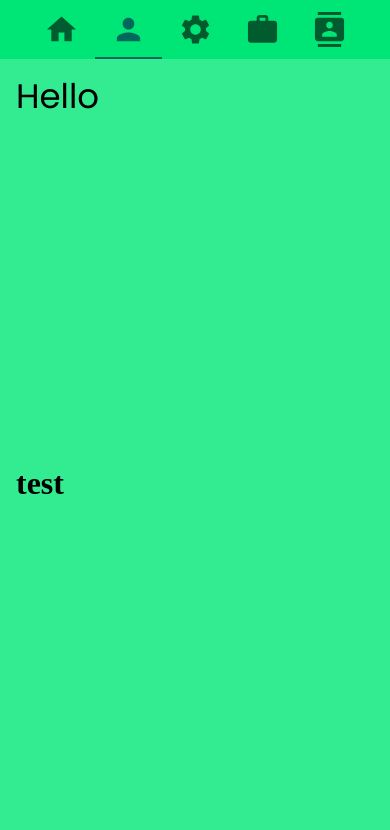
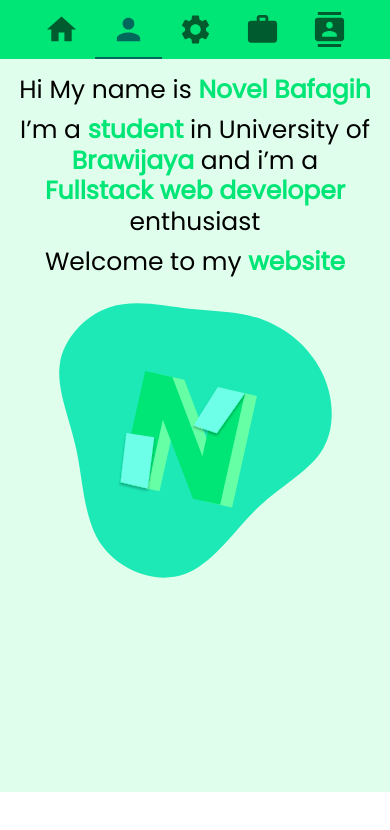
Before and after one commit to kucingapi/portofolio, a React (Create React App) app: page / in a window 390 px wide. Shown: the top 830 px of the page. Built offline with nearby package versions, Linux system fonts and the light colour scheme.

Commit message:
homesection responsive

```diff
--- a/src/App.js
+++ b/src/App.js
@@ -1,4 +1,5 @@
 import { createTheme, ThemeProvider } from '@mui/material';
+import { responsiveFontSizes } from '@mui/material/styles';
 import { green, teal } from '@mui/material/colors';
 import { HomeSection } from './components/HomeSection';
 import { Navbar } from './components/Navbar';
@@ -14,12 +15,17 @@ const theme = createTheme({
     secondary: {
       main: teal['800'],
     },
+    background: {
+      main: '#DFFFEC',
+    },
   },
 });
 
+const responsiveTheme = responsiveFontSizes(theme);
+
 function App() {
   return (
-    <ThemeProvider theme={theme}>
+    <ThemeProvider theme={responsiveTheme}>
       <Navbar />
       <HomeSection />
     </ThemeProvider>
--- a/src/components/HomeSection.jsx
+++ b/src/components/HomeSection.jsx
@@ -1,25 +1,67 @@
 import { Box, Grid, Typography } from "@mui/material"
-// import { makeStyles } from "@mui/styles";
+import { makeStyles } from "@mui/styles";
+import Logo from "../assets/Logo.svg";
 
-// const useStyles = makeStyles((theme) => ({
-// }));
+const useStyles = makeStyles((theme) => ({
+	boldText:{
+		fontWeight:'900',
+		color: theme.palette.primary.main,
+		display:'inline'
+	},
+	logo:{
+		width:'30vw',
+		[theme.breakpoints.down('md')]:{
+			width:'70vw'
+		}
+	},
+	itemMiddle:{
+		display:'flex',
+		alignItems:'center',
+		justifyContent:'center',
+		[theme.breakpoints.down('md')]:{
+
+			alignItems:'flex-start',
+		}
+
+	}
+}));
 
 export const HomeSection = () =>{
+	const classes = useStyles();
 	return(
-		<Box sx={{
-			height:"90vh",
-			backgroundColor:"primary.light",
-			display:"flex",
-			alignItems:{md:"center"},
-			justifyContent:{md:"center"},
-			padding:2,
-		}}>
+		<Box
+			sx={{
+				height:"83vh",
+				backgroundColor:"background.main",
+				padding:2,
+			}}
+			className={classes.itemMiddle}
+		>
 			<Grid container spacing={2}>
-				<Grid item xs={12} md={6}>
-				<Typography variant="h4">Hello</Typography>
+				<Grid item xs={12} md={6} className={classes.itemMiddle}>
+					<Box>
+						<Typography
+							variant="h4"
+							align="center"
+							gutterBottom={true}>
+							Hi My name is <Box className={classes.boldText}>Novel Bafagih</Box>
+						</Typography>
+						<Typography
+							variant="h4"
+							align="center"
+							gutterBottom={true}>
+							I’m a <Box className={classes.boldText}>student</Box> in University of <Box className={classes.boldText}>Brawijaya </Box>and i’m a <Box className={classes.boldText}>Fullstack web developer </Box>enthusiast
+						</Typography>
+						<Typography
+							variant="h4"
+							align="center"
+							gutterBottom={true}>
+							Welcome to my <Box className={classes.boldText}>website</Box>
+						</Typography>
+					</Box>
 				</Grid>
-				<Grid item xs={12} md={6}>
-					<h1>test</h1>
+				<Grid item xs={12} md={6} className={classes.itemMiddle}>
+					<img className={classes.logo}src={Logo}/>
 				</Grid>
 			</Grid>
 		</Box>
```
Also changed, not shown: src/assets/Logo.svg (added).
